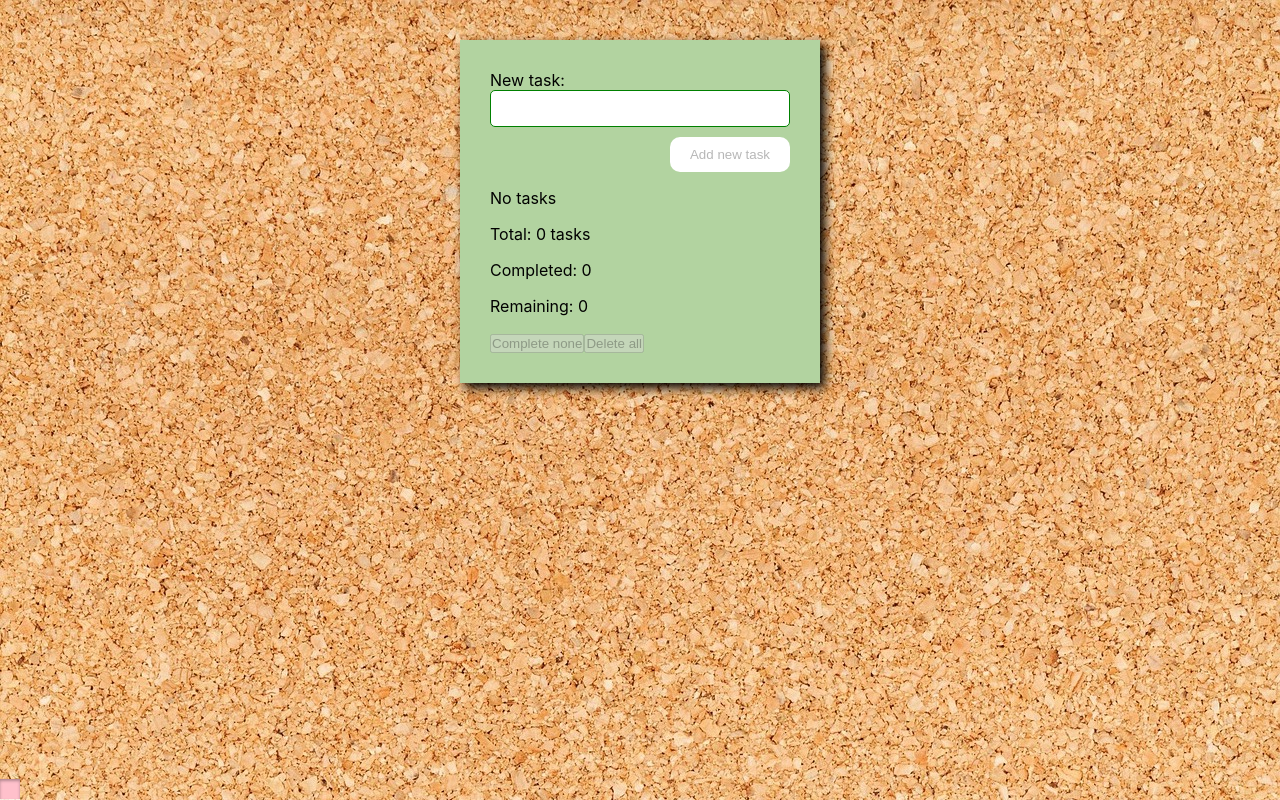
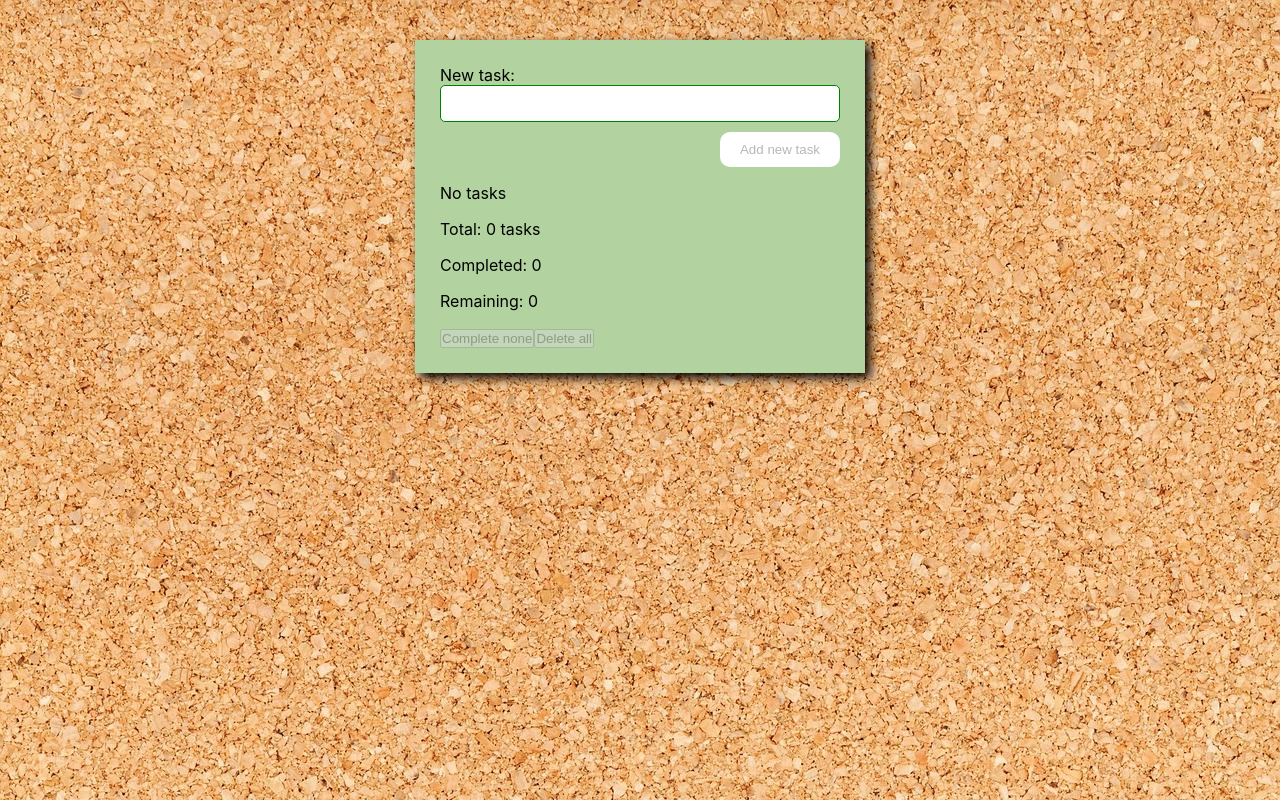
Before and after one commit to viktoria-olo/project-todos-context-vite, a React (Vite) app: page / in a window 1280 px wide. Built offline with nearby package versions, Linux system fonts and the light colour scheme.

Commit message:
continued to styled

```diff
--- a/src/App.css
+++ b/src/App.css
@@ -1,6 +1,8 @@
 .to-do-box {
   background-color: #b2d3a0;
-  padding: 30px;
-  margin-top: 40px;
+  padding: 25px;
+  margin: 40px 8px;
   box-shadow: 5px 5px 10px;
+  width: 90vw;
+  max-width: 450px;
 }
--- a/src/components/NewTodoForm.css
+++ b/src/components/NewTodoForm.css
@@ -10,7 +10,6 @@ form label {
 }
 
 input[type="text"] {
-  width: 300px;
   padding: 10px;
   border-radius: 5px;
   border: 1px solid green;
--- a/src/components/TodoItem.css
+++ b/src/components/TodoItem.css
@@ -16,41 +16,3 @@ li input {
   background-color: rgba(169, 38, 5);
   color: #fff;
 }
-
-li label {
-  display: inline-block;
-  cursor: pointer;
-  position: relative;
-  padding-left: 35px;
-  margin-right: 15px;
-  font-size: 18px;
-}
-
-label:before {
-  content: "";
-  display: inline-block;
-  width: 20px;
-  height: 20px;
-  margin-right: 10px;
-  position: absolute;
-  left: 0;
-  bottom: 1px;
-  background-color: pink;
-  box-shadow: inset 0px 2px 3px 0px rgba(0, 0, 0, 0.3), 0px 1px 0px 0px rgba(255, 255, 255, 0.8);
-}
-
-input[type="checkbox"] {
-  display: none;
-}
-.checkbox-container label:before {
-  border-radius: 3px;
-}
-
-input[type="checkbox"]:checked + label:before {
-  content: "\2713";
-  text-shadow: 1px 1px 1px rgba(0, 0, 0, 0.2);
-  font-size: 12px;
-  color: #fff;
-  text-align: center;
-  line-height: 12px;
-}
--- a/src/components/TodoItem.jsx
+++ b/src/components/TodoItem.jsx
@@ -5,7 +5,7 @@ export const TodoItem = ({ todo }) => {
   const { toggleTodo, deleteTodo } = useTodos();
 
   return (
-    <li className="checkbox-container">
+    <li>
       <label>
         <input
           type="checkbox"
```
